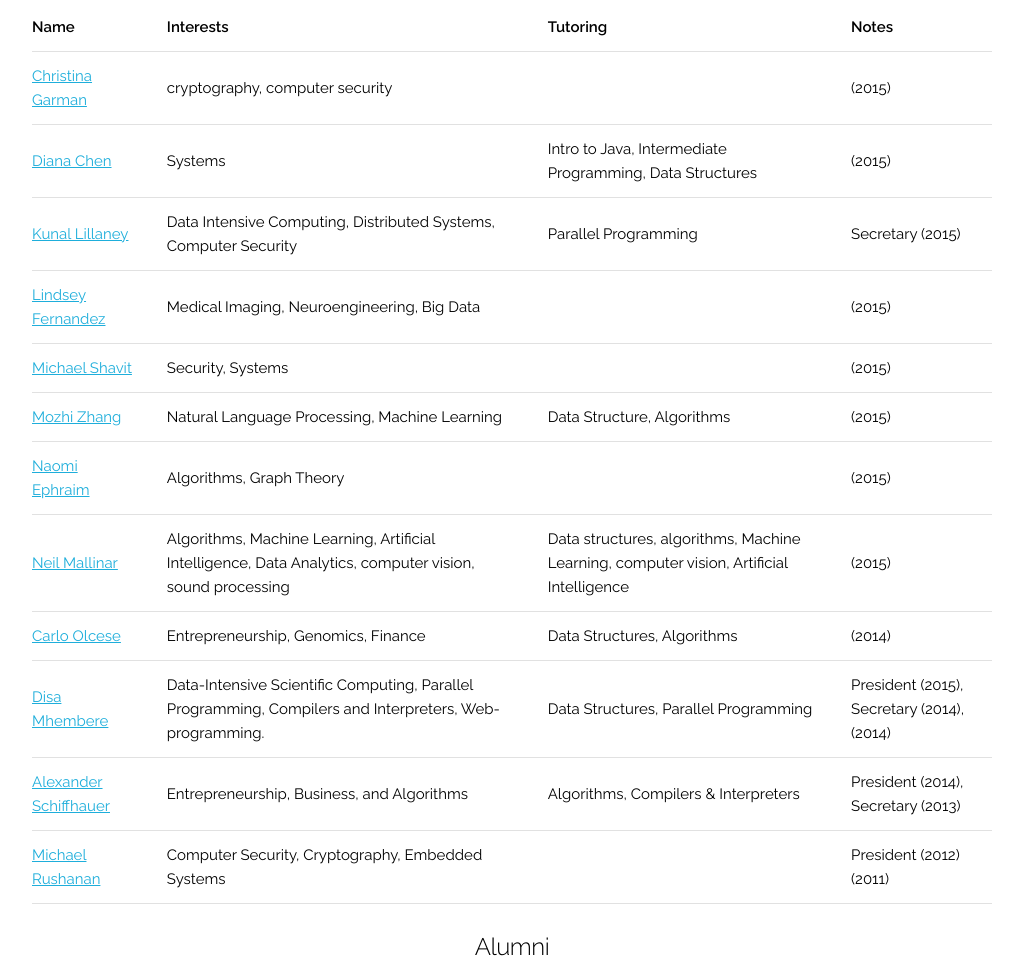
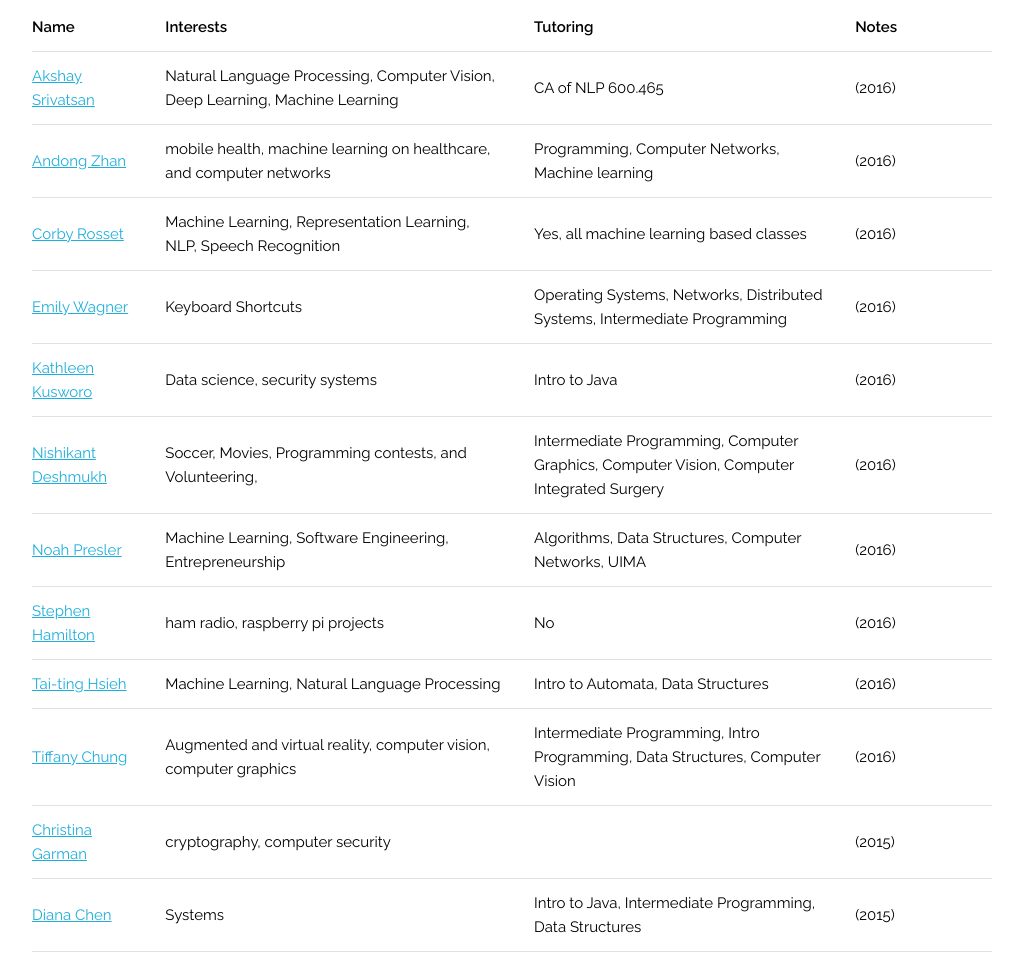
Before and after one commit to upejhu/upe.github.io, a plain HTML site: page members.html in a window 1280 px wide. Shown: the part 375-1343 px from the top of the page, without its empty margins (128-1151 px from the left). Drawn offline with Linux system fonts and the light colour scheme.

Commit message:
updated members for 2016

```diff
--- a/members.html
+++ b/members.html
@@ -11,7 +11,7 @@
 
   <!-- Font
   –––––––––––––––––––––––––––––––––––––––––––––––––– -->
-  <link rel='stylesheet' href='http://fonts.googleapis.com/css?family=Raleway:400,300,600' type='text/css' >
+  <link rel='stylesheet' href='https://fonts.googleapis.com/css?family=Raleway:400,300,600' type='text/css' >
 
   <!-- CSS
   –––––––––––––––––––––––––––––––––––––––––––––––––– -->
@@ -59,7 +59,47 @@
           </tr>
         </thead>
         <tbody>
-        <tr><td><a href='members/christina_garman.html'>Christina Garman</a></td>
+        <tr><td><a href='members/akshay_srivatsan.html'>Akshay Srivatsan</a></td>
+<td>Natural Language Processing, Computer Vision, Deep Learning, Machine Learning</td>
+<td>CA of NLP 600.465</td>
+<td>  (2016)</td></tr>
+<tr><td><a href='members/andong_zhan.html'>Andong Zhan</a></td>
+<td>mobile health, machine learning on healthcare, and computer networks</td>
+<td>Programming, Computer Networks, Machine learning</td>
+<td>  (2016)</td></tr>
+<tr><td><a href='members/corby_rosset.html'>Corby Rosset</a></td>
+<td>Machine Learning, Representation Learning, NLP, Speech Recognition</td>
+<td>Yes, all machine learning based classes</td>
+<td>  (2016)</td></tr>
+<tr><td><a href='members/emily_wagner.html'>Emily Wagner</a></td>
+<td>Keyboard Shortcuts</td>
+<td>Operating Systems, Networks, Distributed Systems, Intermediate Programming </td>
+<td>  (2016)</td></tr>
+<tr><td><a href='members/kathleen_kusworo.html'>Kathleen Kusworo</a></td>
+<td>Data science, security systems</td>
+<td>Intro to Java</td>
+<td>  (2016)</td></tr>
+<tr><td><a href='members/nishikant_deshmukh.html'>Nishikant Deshmukh</a></td>
+<td>Soccer, Movies, Programming contests, and Volunteering, </td>
+<td>Intermediate Programming, Computer Graphics, Computer Vision, Computer Integrated Surgery</td>
+<td>  (2016)</td></tr>
+<tr><td><a href='members/noah_presler.html'>Noah Presler</a></td>
+<td>Machine Learning, Software Engineering, Entrepreneurship</td>
+<td>Algorithms, Data Structures, Computer Networks, UIMA</td>
+<td>  (2016)</td></tr>
+<tr><td><a href='members/stephen_hamilton.html'>Stephen Hamilton</a></td>
+<td>ham radio, raspberry pi projects</td>
+<td>No</td>
+<td>  (2016)</td></tr>
+<tr><td><a href='members/tai-ting_hsieh.html'>Tai-ting Hsieh</a></td>
+<td>Machine Learning, Natural Language Processing</td>
+<td>Intro to Automata, Data Structures</td>
+<td>  (2016)</td></tr>
+<tr><td><a href='members/tiffany_chung.html'>Tiffany Chung</a></td>
+<td>Augmented and virtual reality, computer vision, computer graphics</td>
+<td>Intermediate Programming, Intro Programming, Data Structures, Computer Vision</td>
+<td>  (2016)</td></tr>
+<tr><td><a href='members/christina_garman.html'>Christina Garman</a></td>
 <td>cryptography, computer security</td>
 <td></td>
 <td>  (2015)</td></tr>
@@ -119,7 +159,23 @@
           </tr>
         </thead>
         <tbody>
-        <tr><td><a href='members/jennifer_lu.html'>Jennifer Lu</a></td>
+        <tr><td><a href='members/ben_rosser.html'>Ben Rosser</a></td>
+<td style='width:100%'> </td>
+<td></td>
+<td>  (2016)</td></tr>
+<tr><td><a href='members/blaine_muri.html'>Blaine Muri</a></td>
+<td style='width:100%'> </td>
+<td></td>
+<td>  (2016)</td></tr>
+<tr><td><a href='members/dan_adler.html'>Dan Adler</a></td>
+<td style='width:100%'> </td>
+<td></td>
+<td>  (2016)</td></tr>
+<tr><td><a href='members/zachary_paine_sabin.html'>Zachary Paine Sabin</a></td>
+<td style='width:100%'> </td>
+<td></td>
+<td>  (2016)</td></tr>
+<tr><td><a href='members/jennifer_lu.html'>Jennifer Lu</a></td>
 <td style='width:100%'> </td>
 <td></td>
 <td>  (2015)</td></tr>
```
